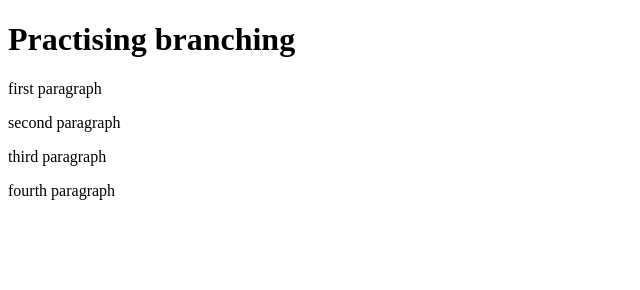
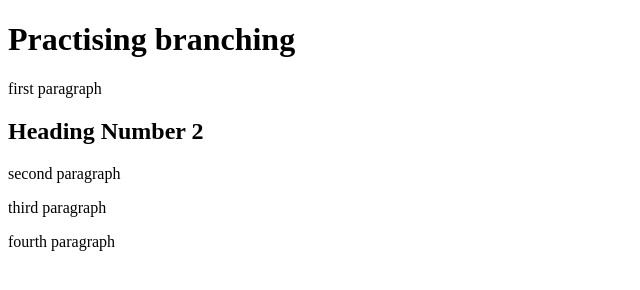
Before and after one commit to acys17/git-practice, a plain HTML site: page index.html in a window 1280 px wide. Shown: the whole page, without its empty margins (0-640 px from the left). Drawn offline with Linux system fonts and the light colour scheme.

Commit message:
second heading added

```diff
--- a/index.html
+++ b/index.html
@@ -11,6 +11,9 @@
     <p>first paragraph</p>
 </header>
 <section>
+    <header>
+        <h2>Heading Number 2</h2>
+    </header>
     <p>second paragraph</p>
     <p>third paragraph</p>
     <p>fourth paragraph</p>
```
